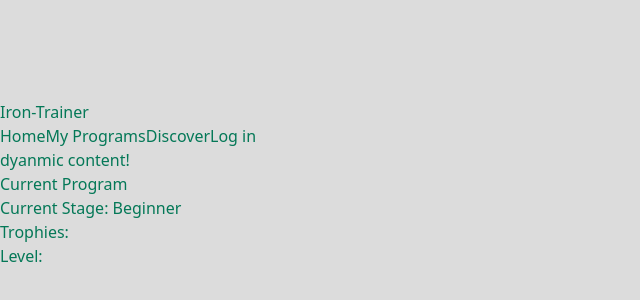
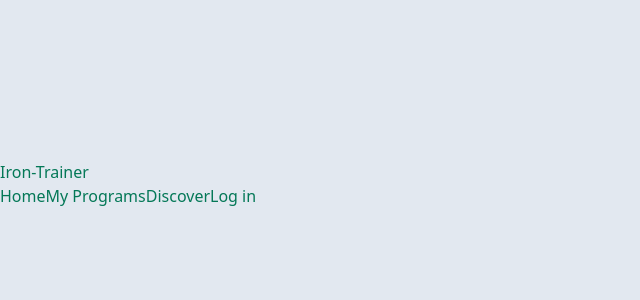
Before and after one commit to TatsatJha/Iron-Trainer, a React (Vite) app in the folder client/: page / in a window 1280 px wide. Shown: the part 216-516 px from the top of the page, without its empty margins (0-640 px from the left). Built offline with nearby package versions, Linux system fonts and the light colour scheme.

Commit message:
rework bg-colors

```diff
--- a/client/src/Components/Navbar/Navbar.tsx
+++ b/client/src/Components/Navbar/Navbar.tsx
@@ -24,7 +24,7 @@ import { IoReorderThreeOutline } from "react-icons/io5";
 
         :
 
-        <div className="top-0 fixed flex w-screen px-24 text-emerald-600 font-bold justify-between z-50 bg-white p-2 ">
+        <div className="top-0 fixed flex w-screen px-24 text-emerald-600 font-bold justify-between z-50 bg-slate-50 shadow p-2 ">
           <h1>
             <Navbutton to = "/" name ="Iron-Trainer" style="text-2xl p-4 flex justify-start"/>
           </h1>
--- a/client/src/Pages/Home/Home.tsx
+++ b/client/src/Pages/Home/Home.tsx
@@ -1,13 +1,16 @@
-import Main from '../../Components/Home/Main'
-
 export default function Home() {
   return (
     <>
-      <Main name = "dyanmic content!"></Main>
-      <div>Current Program</div>
-      <div>Current Stage: Beginner</div>
-      <div>Trophies:</div>
-      <div>Level:</div>
+      {/* <div className='mt-24'>
+        Profile
+        <div>Current Program</div>
+        <div>Current Stage: Beginner</div>
+        <div>Trophies:</div>
+        <div>Level:</div>
+      </div> */}
+      <div className="bg-slate-200 w-screen h-screen">
+
+      </div>
     </>
   )
 }
--- a/client/src/index.css
+++ b/client/src/index.css
@@ -8,7 +8,7 @@ body {
   place-items: center;
   min-width: 320px;
   min-height: 100vh;
-  background-color: gainsboro;
+  background-color: rgb(226 232 240);
   color: #047857;
 }
 textarea:focus, input:focus{
```
